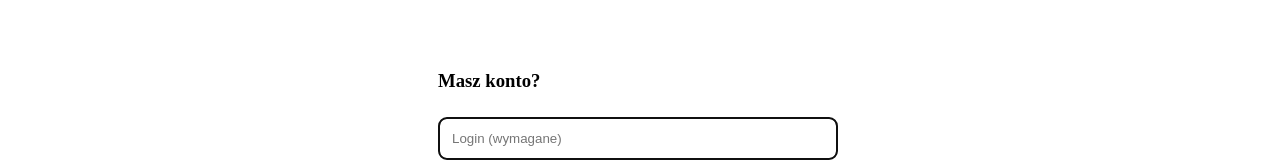
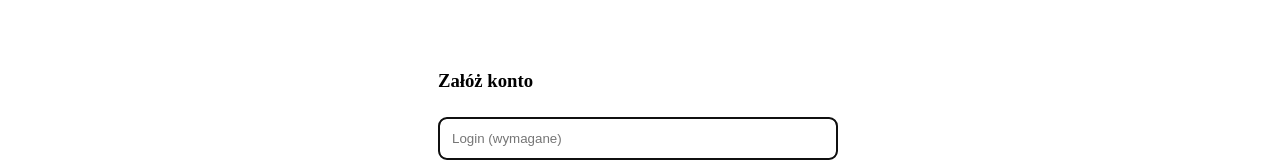
Before and after one commit to Listwas/dsw-ecommerce, a React (Vite) app in the folder frontend/: page /register in a window 1280 px wide. Shown: the part 257-419 px from the top of the page. Built offline with nearby package versions, Linux system fonts and the light colour scheme.

Commit message:
fix: make account text

```diff
--- a/frontend/src/pages/Register.jsx
+++ b/frontend/src/pages/Register.jsx
@@ -10,7 +10,7 @@ export default function Register() {
             <NavBar />
             <div className={styles.center}>
                 <div className={styles.wrapper}>
-                    <h3> Masz konto? </h3>
+                    <h3> Załóż konto </h3>
                     <InputField
                         width={400}
                         placeholder='Login (wymagane)'
```
